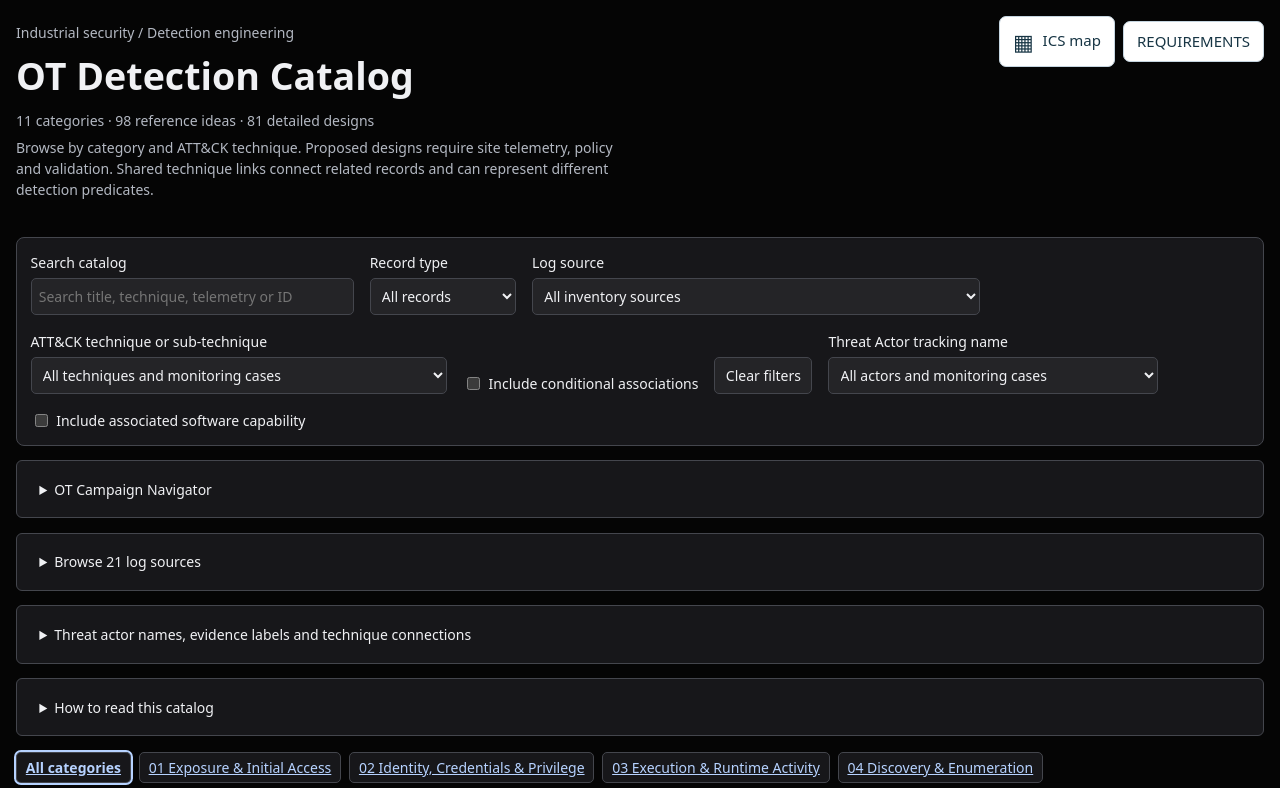
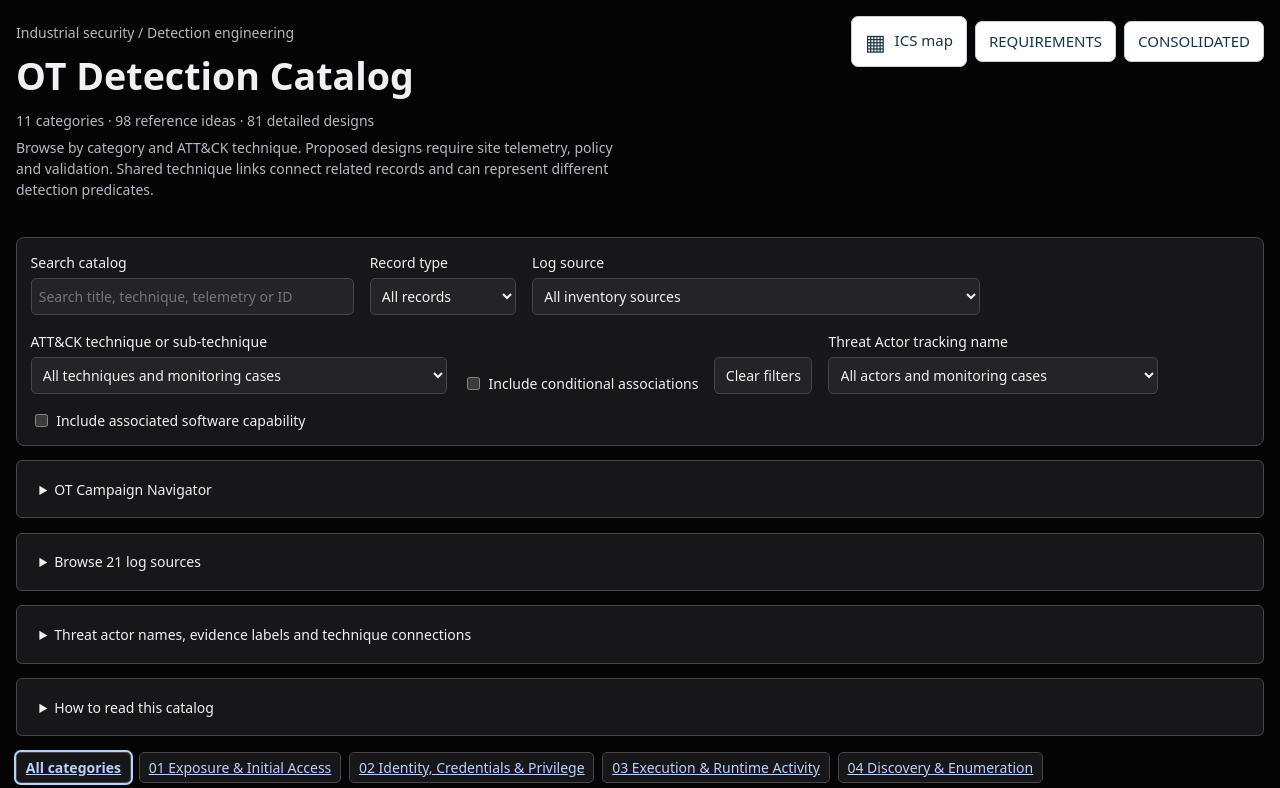
Before and after one commit to maheshreddei/Catalog, a plain HTML site: page ot-detection-catalog-by-log-source.html in a window 1280 px wide. Shown: the top 788 px of the page. Drawn offline with Linux system fonts and the light colour scheme.

Commit message:
Add consolidated catalog link to top-right navigation

```diff
--- a/ot-detection-catalog-by-log-source.html
+++ b/ot-detection-catalog-by-log-source.html
@@ -59,7 +59,7 @@ button{font:inherit;background:#242427;color:var(--ink);border:1px solid var(--l
 footer{border-top:1px solid var(--line);padding:1rem 0;color:var(--muted)}
 @media(max-width:520px){.board{grid-auto-columns:min(82vw,300px)}header,main{padding:.75rem}}
 nav[aria-label="Categories"] a[aria-current]{outline:2px solid currentColor;font-weight:800}.ics-map-link{float:right;background:#fff;padding:8px 13px;border:1px solid #c5d5e0;border-radius:7px;font-size:15px;text-decoration:none}.ics-map-link span{font-size:22px;vertical-align:middle;margin-right:5px}.header-links{float:right;display:flex;align-items:center;gap:8px;flex-wrap:wrap;margin:0 0 12px 16px}.header-links .ics-map-link{float:none;color:#173544}.header-links a:focus-visible{outline:3px solid #b6d2ff;outline-offset:3px}@media(max-width:600px){.header-links{float:none;margin:0 0 12px;justify-content:flex-end}}</style></head><body>
-<header><div class="header-links" aria-label="Reference pages"><a class="ics-map-link" href="ics-coverage-map.html" aria-label="Open MITRE ATT&CK for ICS coverage map"><span aria-hidden="true">▦</span> ICS map</a><a class="ics-map-link" href="production-ot-soc-requirements.html" aria-label="Open production OT SOC requirements">REQUIREMENTS</a></div><p>Industrial security / Detection engineering</p><h1>OT Detection Catalog</h1>
+<header><div class="header-links" aria-label="Reference pages"><a class="ics-map-link" href="ics-coverage-map.html" aria-label="Open MITRE ATT&CK for ICS coverage map"><span aria-hidden="true">▦</span> ICS map</a><a class="ics-map-link" href="production-ot-soc-requirements.html" aria-label="Open production OT SOC requirements">REQUIREMENTS</a><a class="ics-map-link" href="ot-detection-consolidated-catalog.html" aria-label="Open consolidated OT detection catalog">CONSOLIDATED</a></div><p>Industrial security / Detection engineering</p><h1>OT Detection Catalog</h1>
 <p>11 categories · 98 reference ideas · 81 detailed designs</p>
 <p>Browse by category and ATT&CK technique. Proposed designs require site telemetry, policy and validation. Shared technique links connect related records and can represent different detection predicates.</p></header>
 <main><div class="tools"><label>Search catalog<input id="query" type="search" placeholder="Search title, technique, telemetry or ID"></label>
```
